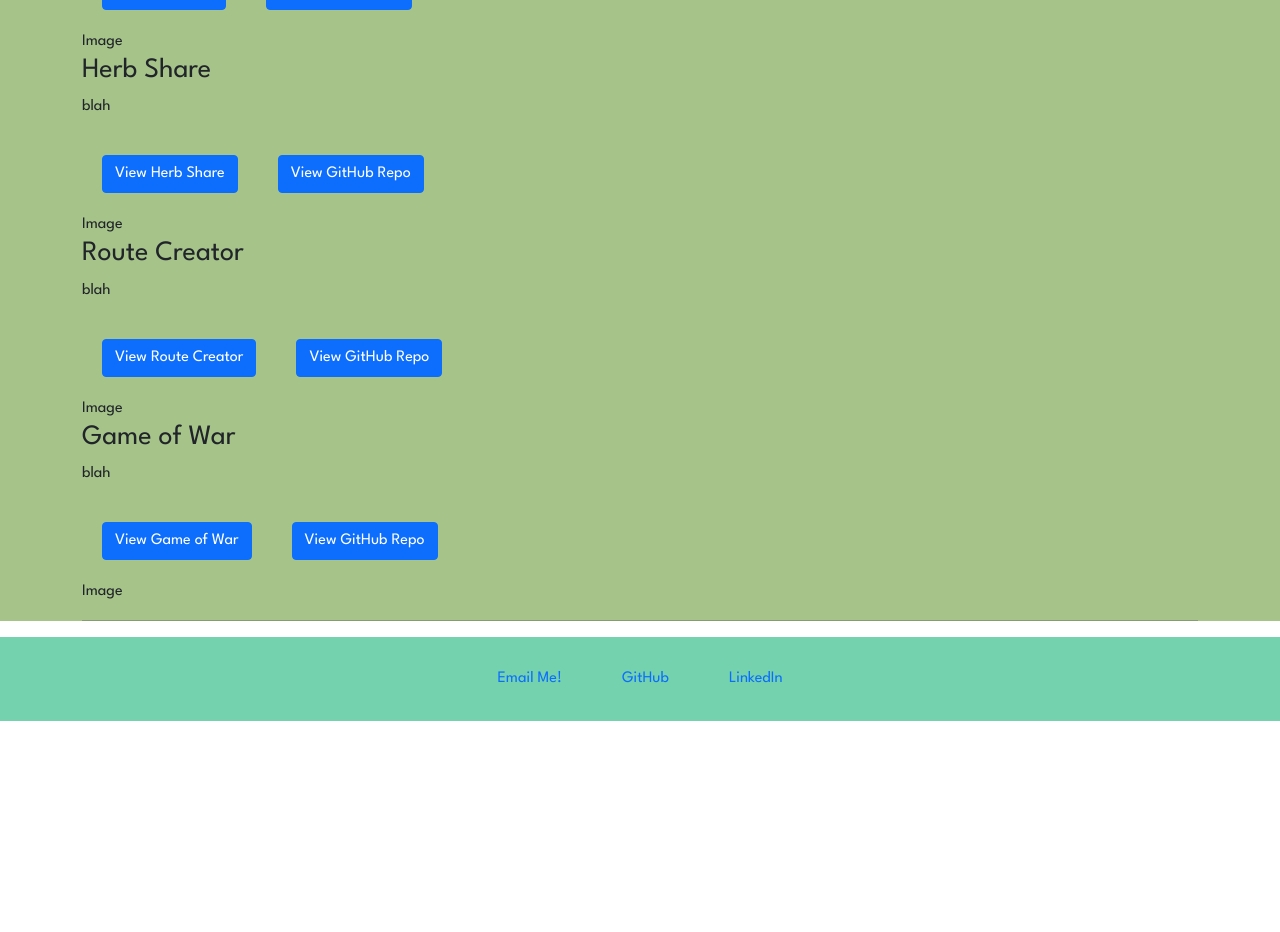
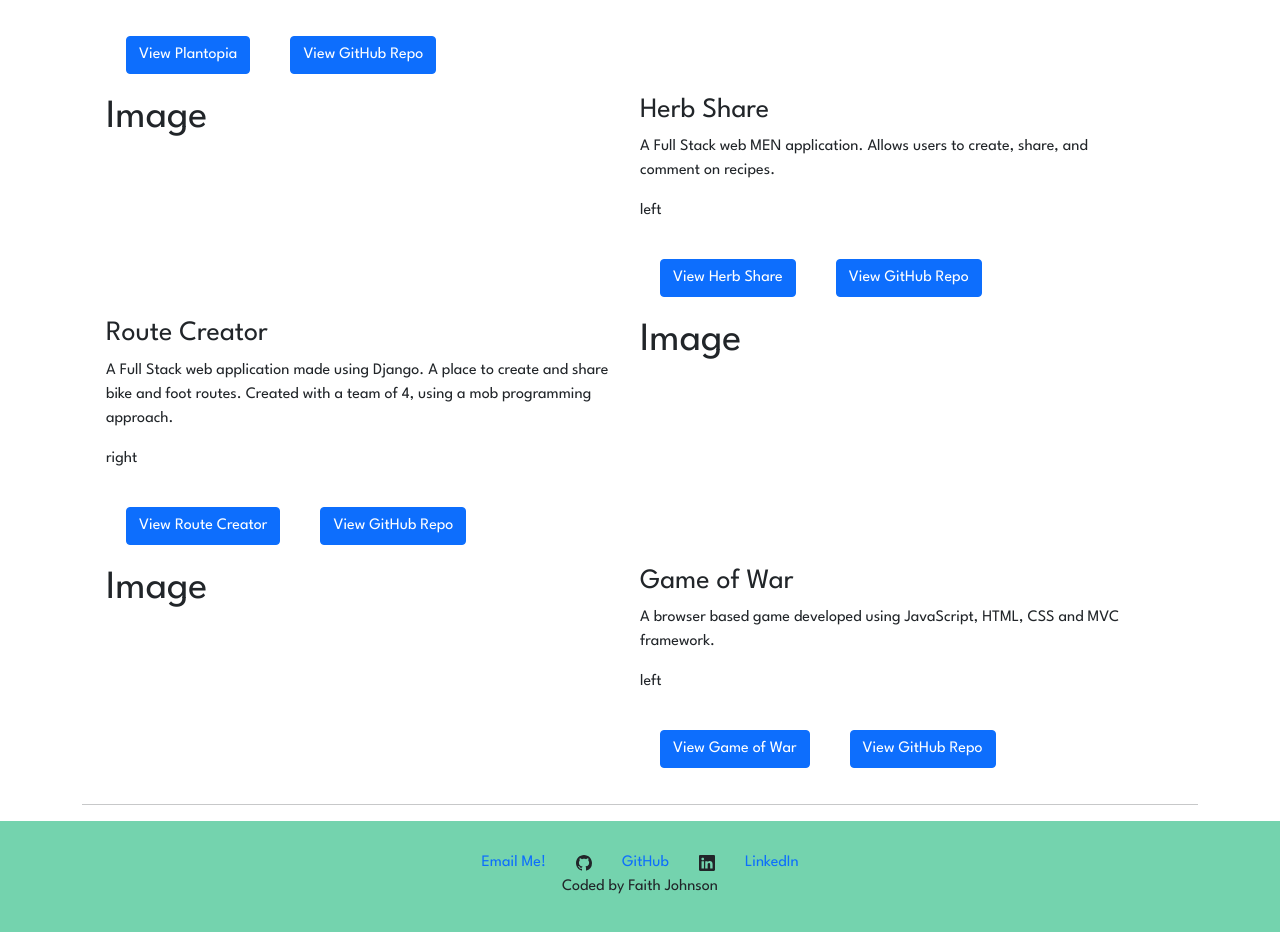
Before and after one commit to faithpjohnson/portfolio, a React (Create React App) app: page / in a window 1280 px wide. Shown: the part 680-1612 px from the top of the page. Before the commit the page ends 1401 px from the top, so only its background shows below. Built offline with nearby package versions, Linux system fonts and the light colour scheme.

Commit message:
add grid for project section

```diff
--- a/src/components/Footer/Footer.jsx
+++ b/src/components/Footer/Footer.jsx
@@ -3,17 +3,46 @@
 
 export default function Footer () {
   return (
-    <div id="footer">
+    <div id='footer'>
       <div className='footer container'>
-        <a id='contact' href='mailto:faithpjohnson@gmail.com?subject=MessageToFaith' target='_blank'>
+        <a
+          id='contact'
+          href='mailto:faithpjohnson@gmail.com?subject=MessageToFaith'
+          target='_blank'
+        >
           Email Me!
         </a>
-        <a id='contact' href='#'>
+        <svg
+          xmlns='http://www.w3.org/2000/svg'
+          width='16'
+          height='16'
+          fill='currentColor'
+          class='bi bi-github'
+          viewBox='0 0 16 16'
+        >
+          <path d='M8 0C3.58 0 0 3.58 0 8c0 3.54 2.29 6.53 5.47 7.59.4.07.55-.17.55-.38 0-.19-.01-.82-.01-1.49-2.01.37-2.53-.49-2.69-.94-.09-.23-.48-.94-.82-1.13-.28-.15-.68-.52-.01-.53.63-.01 1.08.58 1.23.82.72 1.21 1.87.87 2.33.66.07-.52.28-.87.51-1.07-1.78-.2-3.64-.89-3.64-3.95 0-.87.31-1.59.82-2.15-.08-.2-.36-1.02.08-2.12 0 0 .67-.21 2.2.82.64-.18 1.32-.27 2-.27.68 0 1.36.09 2 .27 1.53-1.04 2.2-.82 2.2-.82.44 1.1.16 1.92.08 2.12.51.56.82 1.27.82 2.15 0 3.07-1.87 3.75-3.65 3.95.29.25.54.73.54 1.48 0 1.07-.01 1.93-.01 2.2 0 .21.15.46.55.38A8.012 8.012 0 0 0 16 8c0-4.42-3.58-8-8-8z' />
+        </svg>
+        <a id='contact' href='https://github.com/faypayjay' target='_blank'>
           GitHub
         </a>
-        <a id='contact' href='#'>
+        <svg
+          xmlns='http://www.w3.org/2000/svg'
+          width='16'
+          height='16'
+          fill='currentColor'
+          class='bi bi-linkedin'
+          viewBox='0 0 16 16'
+        >
+          <path d='M0 1.146C0 .513.526 0 1.175 0h13.65C15.474 0 16 .513 16 1.146v13.708c0 .633-.526 1.146-1.175 1.146H1.175C.526 16 0 15.487 0 14.854V1.146zm4.943 12.248V6.169H2.542v7.225h2.401zm-1.2-8.212c.837 0 1.358-.554 1.358-1.248-.015-.709-.52-1.248-1.342-1.248-.822 0-1.359.54-1.359 1.248 0 .694.521 1.248 1.327 1.248h.016zm4.908 8.212V9.359c0-.216.016-.432.08-.586.173-.431.568-.878 1.232-.878.869 0 1.216.662 1.216 1.634v3.865h2.401V9.25c0-2.22-1.184-3.252-2.764-3.252-1.274 0-1.845.7-2.165 1.193v.025h-.016a5.54 5.54 0 0 1 .016-.025V6.169h-2.4c.03.678 0 7.225 0 7.225h2.4z' />
+        </svg>
+        <a
+          id='contact'
+          href='https://www.linkedin.com/in/faithjohnson21/'
+          target='_blank'
+        >
           LinkedIn
         </a>
+        <p>Coded by Faith Johnson</p>
       </div>
     </div>
   )
--- a/src/components/Work/Work.jsx
+++ b/src/components/Work/Work.jsx
@@ -6,25 +6,25 @@
   const [projects, setProjects] = useState([
     {
       title: 'Plantopia',
-      description: 'blah',
+      description: 'A Full Stack MERN application. A place where users can share locations of plant sightings.',
       deployLink: 'https://secure-falls-04384.herokuapp.com/login',
       githubLink: 'https://github.com/faypayjay/project-4'
     },
     {
       title: 'Herb Share',
-      description: 'blah',
+      description: 'A Full Stack web MEN application. Allows users to create, share, and comment on recipes.',
       deployLink: 'http://mighty-hollows-31782.herokuapp.com/',
       githubLink: 'https://github.com/faypayjay/Project-2'
     },
     {
       title: 'Route Creator',
-      description: 'blah',
+      description: 'A Full Stack web application made using Django. A place to create and share bike and foot routes. Created with a team of 4, using a mob programming approach.',
       deployLink: 'https://routefind.herokuapp.com/about/',
       githubLink: 'https://github.com/faypayjay/project3'
     },
     {
       title: 'Game of War',
-      description: 'blah',
+      description: 'A browser based game developed using JavaScript, HTML, CSS and MVC framework.',
       deployLink: 'https://faypayjay.github.io/war-card-game/',
       githubLink: 'https://github.com/faypayjay/war-card-game'
     }
@@ -32,13 +32,17 @@
 
   return (
     <>
-      <div className="projects">
+
+      <div className="projects-section">
+        <h5 className='projects-section-title'>Projects</h5>
         <div className='container'>
-          <h5 id='projects'>Projects</h5>
+
 
           {projects.map((project, index) => {
+
             console.log(index, project)
             const align = index % 2 == 1 ? 'left' : 'right'
+
             return <ZRow project={project} imageAlign={align} />
           })}
 
--- a/src/components/ZRow/ZRow.jsx
+++ b/src/components/ZRow/ZRow.jsx
@@ -3,22 +3,26 @@
 
 // export default function ({ title, description, siteLink, repoLink }) {
 export default function ZRow ({ project, imageAlign }) {
-  function calculateImageClass () {
+  function calculateImageClass (classes) {
     if (imageAlign === 'right') {
-      return 'order-3'
+      return `${classes} order-last`
     }
 
-    return 'order-1'
+    return `${classes} order-first`
   }
 
   return (
-    <>
-      <div className='projects'>
-        <div className='order-2'>
-          <h3 className='description'>{project.title}</h3>
+    <div className='project container row'>
+      <div className='content-column col'>
+        <h3 className='title'>{project.title}</h3>
         <p className='description'>{project.description}</p>
+        <p>{imageAlign}</p>
 
-          <a href={project.deployLink} target='_blank' class='btn btn-primary project'>
+        <a
+          href={project.deployLink}
+          target='_blank'
+          class='btn btn-primary project'
+        >
           View {project.title}
         </a>
         <a href={project.githubLink} target='_blank' class='btn btn-primary'>
@@ -26,8 +30,9 @@
         </a>
       </div>
 
-        <div className={calculateImageClass()}>Image</div>
+      <div className={calculateImageClass('col')}>
+        <h1>Image</h1>
       </div>
-    </>
+    </div>
   )
 }
--- a/src/variables.scss
+++ b/src/variables.scss
@@ -20,6 +20,16 @@
 }
 
 
+
+$grid-breakpoints: (
+  xs: 0,
+  sm: 576px,
+  md: 768px,
+  lg: 992px,
+  xl: 1200px,
+  xxl: 1400px
+);
+
 $position-values: (
   0: 0,
   50: 50%,
```
Lines whose indentation alone changed are shown as unchanged.
